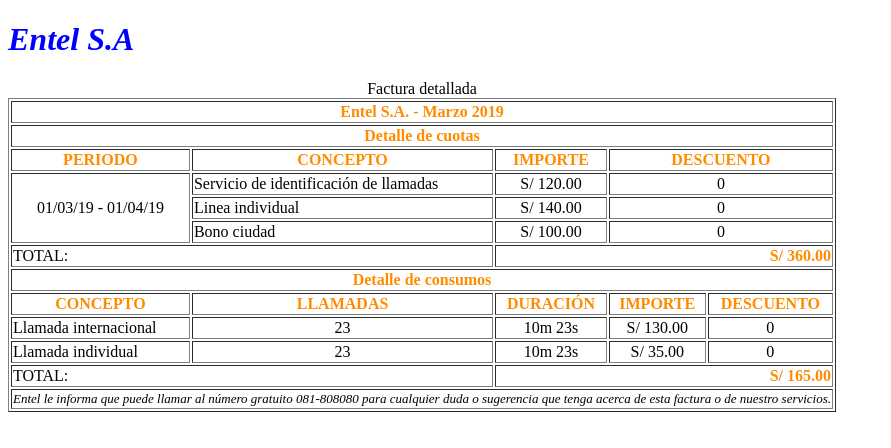
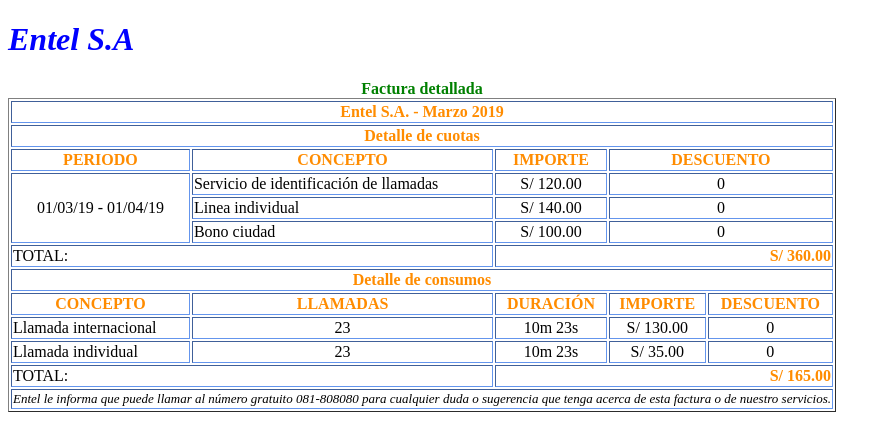
Before and after one commit to olenka169/dise-oWebGo, a plain HTML site: page Sesion11/table.html in a window 1280 px wide. Shown: the whole page, without its empty margins (0-891 px from the left). Drawn offline with Linux system fonts and the light colour scheme.

Commit message:
Respaldo04

```diff
--- a/Sesion11/table.html
+++ b/Sesion11/table.html
@@ -9,7 +9,8 @@
 <body>
     <h1 style="color: blue;"><em>Entel S.A</em></h1>
     <table border="1">
-        <caption>Factura detallada</caption>
+        <caption style="color: green; font-weight: bold;">Factura detallada</caption>
+
         <!-- cabecera de la tabla -->
         <thead>
             <tr>
@@ -21,6 +22,10 @@
             th {
                 color:darkorange;
                 font-weight: bold;
+                border-color:cornflowerblue;
+            }
+            tr {
+                border-color:cornflowerblue;
             }
         </style>
         <!-- fin cabecera -->
```
